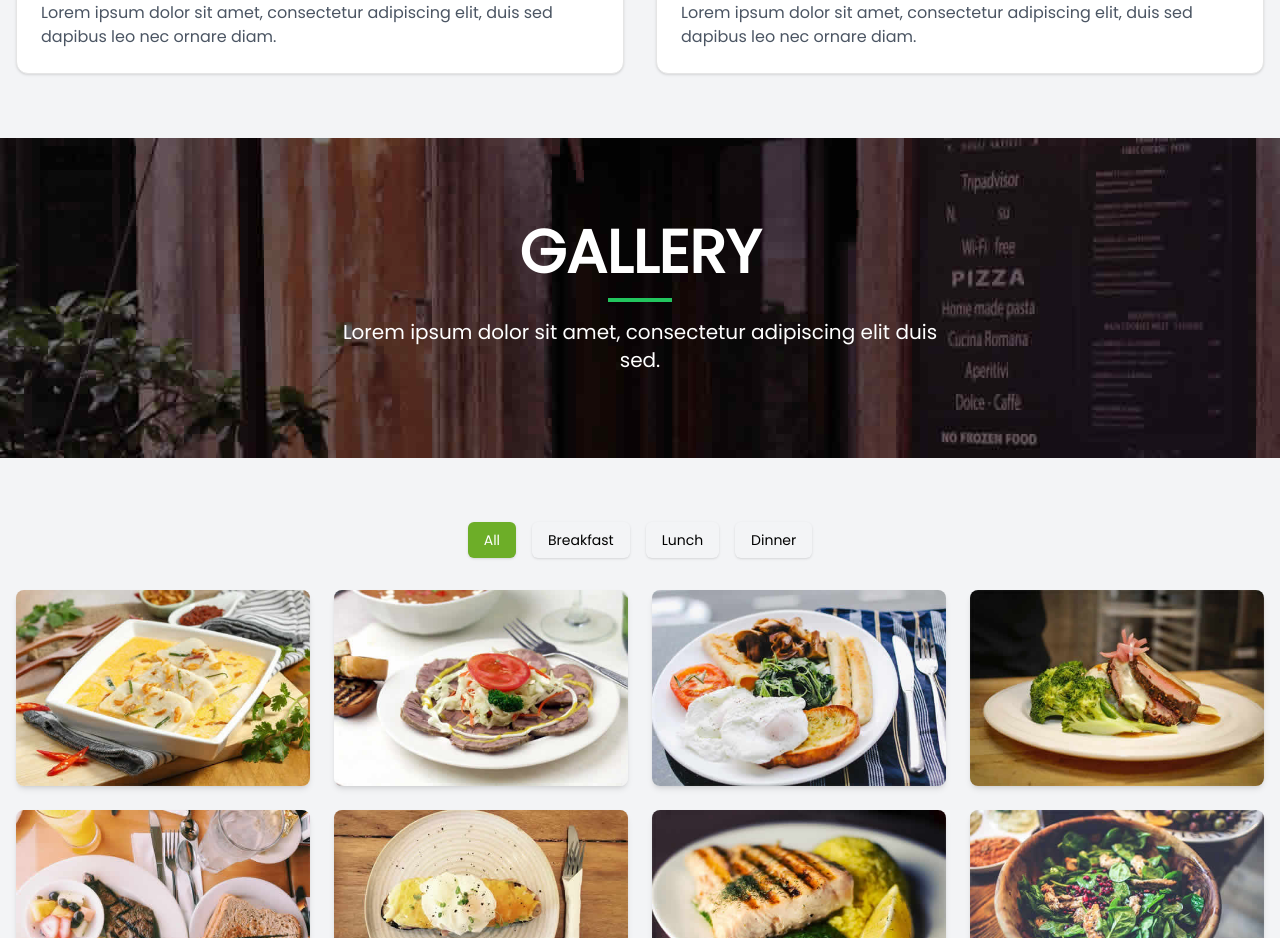
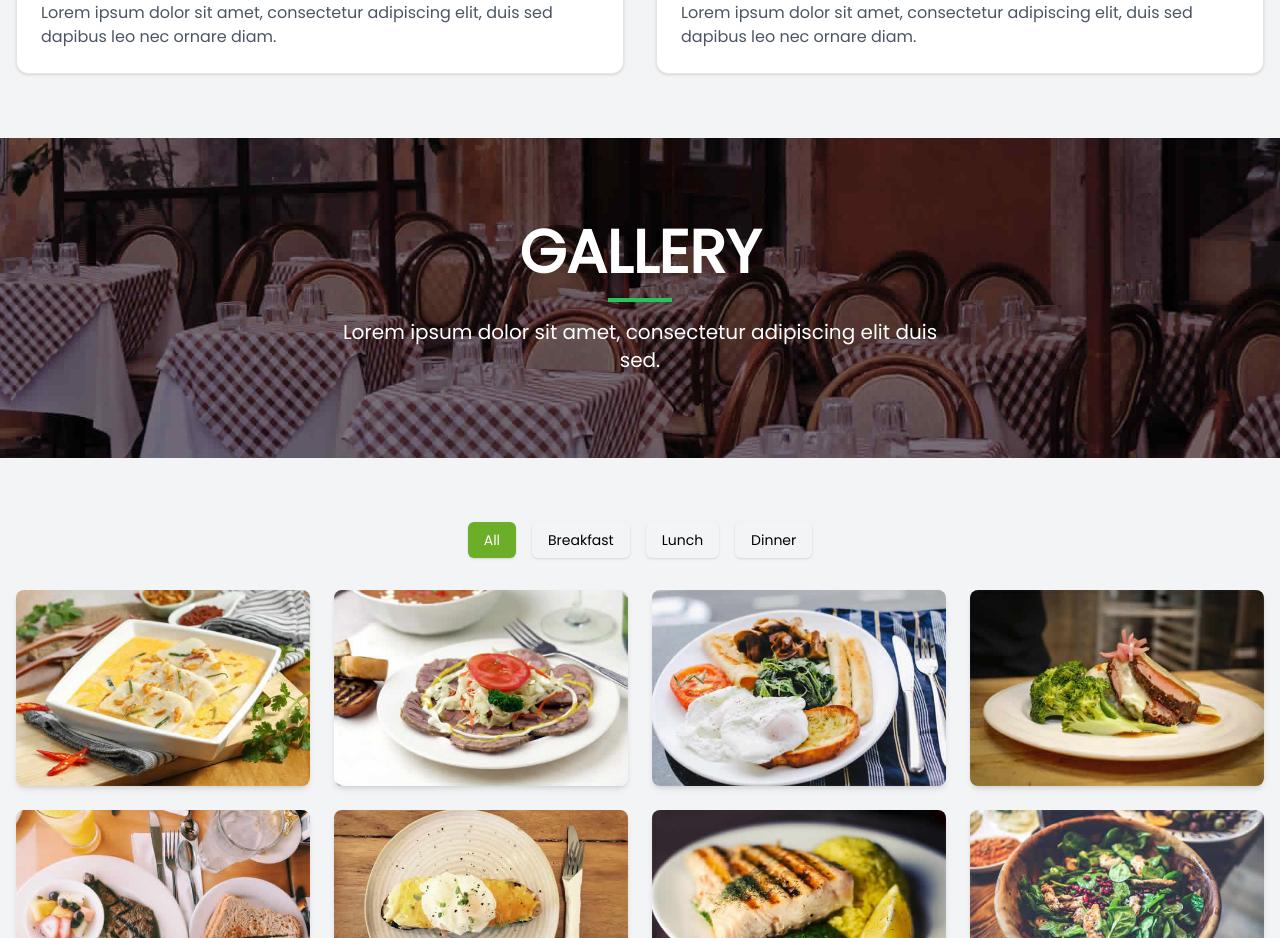
Before and after one commit to MarioBarrera14/TiendaTouche, a Next.js app: page / in a window 1280 px wide. Shown: the part 2580-3518 px from the top of the page. Built offline with nearby package versions, Linux system fonts and the light colour scheme.

Commit message:
first commit

```diff
--- a/src/components/galeria/galeria.tsx
+++ b/src/components/galeria/galeria.tsx
@@ -123,8 +123,7 @@ export default function Component() {
   return (
     <section id="portfolio" className={`bg-gray-100 ${poppins.className}`}>
       <div
-        ref={headerRef}
-        className="relative h-[40vh] bg-container bg-center flex items-center justify-center"
+        className="relative h-[40vh] bg-cover bg-center bg-fixed flex items-center justify-center"
         style={{
           backgroundImage: "url('img/gallery-bg.jpg?height=1080&width=1920')",
         }}
```
